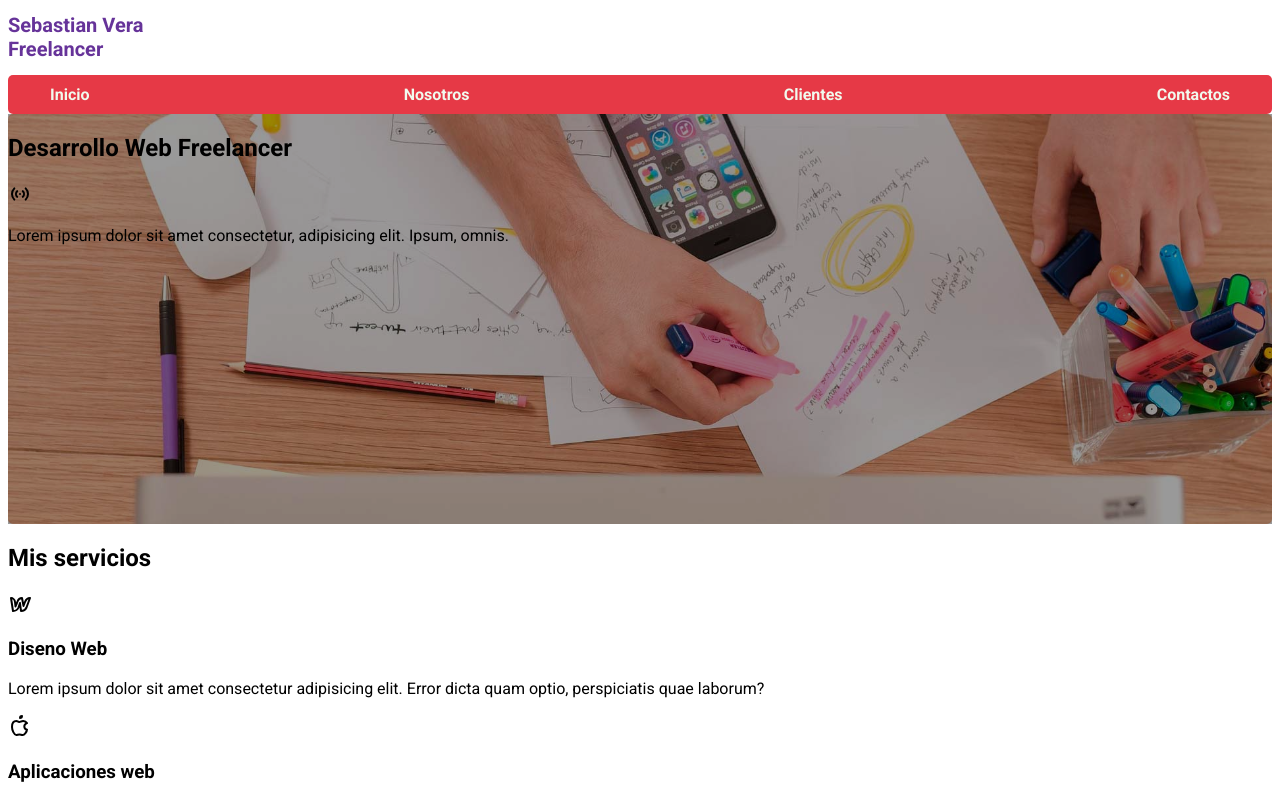
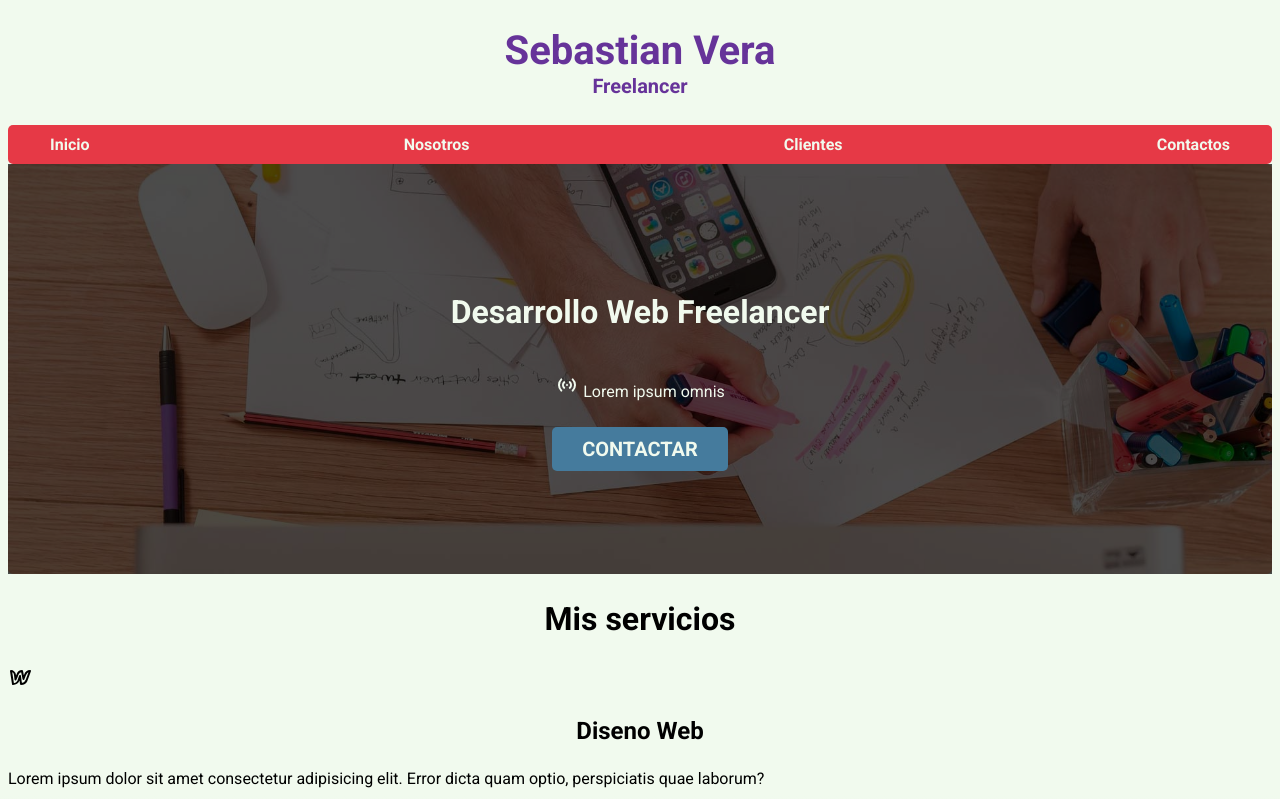
Before and after one commit to sebasvarn/Proyectos_Udemy, a plain HTML site: page index.html in a window 1280 px wide. Shown: the top 799 px of the page. Drawn offline with Linux system fonts and the light colour scheme.

Commit message:
boton y bg gradiente

```diff
--- a/css/style.css
+++ b/css/style.css
@@ -21,14 +21,31 @@ html{
 body{
     font-size: 16px;    /*1 rem == 10px*/
     font-family: 'Roboto', sans-serif;
+    background-image: linear-gradient(to top, var(--bg-color) 0%, var(--secondary-color) 40%);
 }
+
+h1{
+    font-size: 4rem;
+}
+
+h2{
+    font-size: 3.2rem;
+}
+
+h3{
+    font-size: 2.4rem;
+}
+
+h1, h2, h3{
+    text-align: center;
+}
+
 
 
 .title{
     display: flex;
     flex-direction: column;
     color: var(--main-color);
-    font-size: 2rem;
 }
 
 .title span{
@@ -70,6 +87,7 @@ body{
 .navegacion a:hover{
     background-color: var(--dark-blue);
     color: var(--secondary-color);
+    text-align: center;
 }
 
 .nav-bg{
@@ -78,7 +96,7 @@ body{
     border-radius: .5rem;
 }
 
-.hero{
+.hero{/*sacando el padding de la imagen*/
     background-image: url(../images/hero.jpg);
     background-repeat: no-repeat;
     background-size: cover;
@@ -90,7 +108,40 @@ body{
 
 .contenido-hero{ /**control de transparencia de imagen**/
     position: absolute;
-    background-color: rgba(0, 0, 0, .4);
+    background-color: rgba(0, 0, 0, .7);
+    background-color: rgb(0 0 0 / 70%);
     width: 100%;
     height: 100%;
+
+    /*para centrar el contenido*/
+    display:flex;
+    flex-direction: column;
+    align-items: center;
+    justify-content: center;
+
 }
+
+.contenido-hero h2,
+.contenido-hero p{
+    color: var(--secondary-color);
+}
+
+.ubicacion{
+    display: flex;
+    align-items: flex-end;
+}
+
+.boton{
+    background-color: var(--light-blue);
+    color: var(--secondary-color);
+    padding: 1rem 3rem;
+    margin-top: 1rem;
+    font-size: 2rem;
+    text-decoration: none;
+    text-transform: uppercase;
+    font-weight: bold;
+    border-radius: .5rem;
+
+
+    text-align: center;
+}
--- a/index.html
+++ b/index.html
@@ -33,10 +33,19 @@
 
         <div class="contenido-hero">
             <h2>Desarrollo Web Freelancer</h2>
-            <p>
+
+            <div class="ubicacion">
+
+                <p>
                 <svg  xmlns="http://www.w3.org/2000/svg"  width="24"  height="24"  viewBox="0 0 24 24"  fill="none"  stroke="currentColor"  stroke-width="2"  stroke-linecap="round"  stroke-linejoin="round"  class="icon icon-tabler icons-tabler-outline icon-tabler-access-point"><path stroke="none" d="M0 0h24v24H0z" fill="none"/><path d="M12 12l0 .01" /><path d="M14.828 9.172a4 4 0 0 1 0 5.656" /><path d="M17.657 6.343a8 8 0 0 1 0 11.314" /><path d="M9.168 14.828a4 4 0 0 1 0 -5.656" /><path d="M6.337 17.657a8 8 0 0 1 0 -11.314" /></svg>
-            </p>
-            <p1>Lorem ipsum dolor sit amet consectetur, adipisicing elit. Ipsum, omnis.</p1>
+                Lorem ipsum omnis
+                </p>
+            </div>
+
+            <a class = 'boton' href="#">Contactar</a>
+
+
+
         </div>
     </section>
 
```
